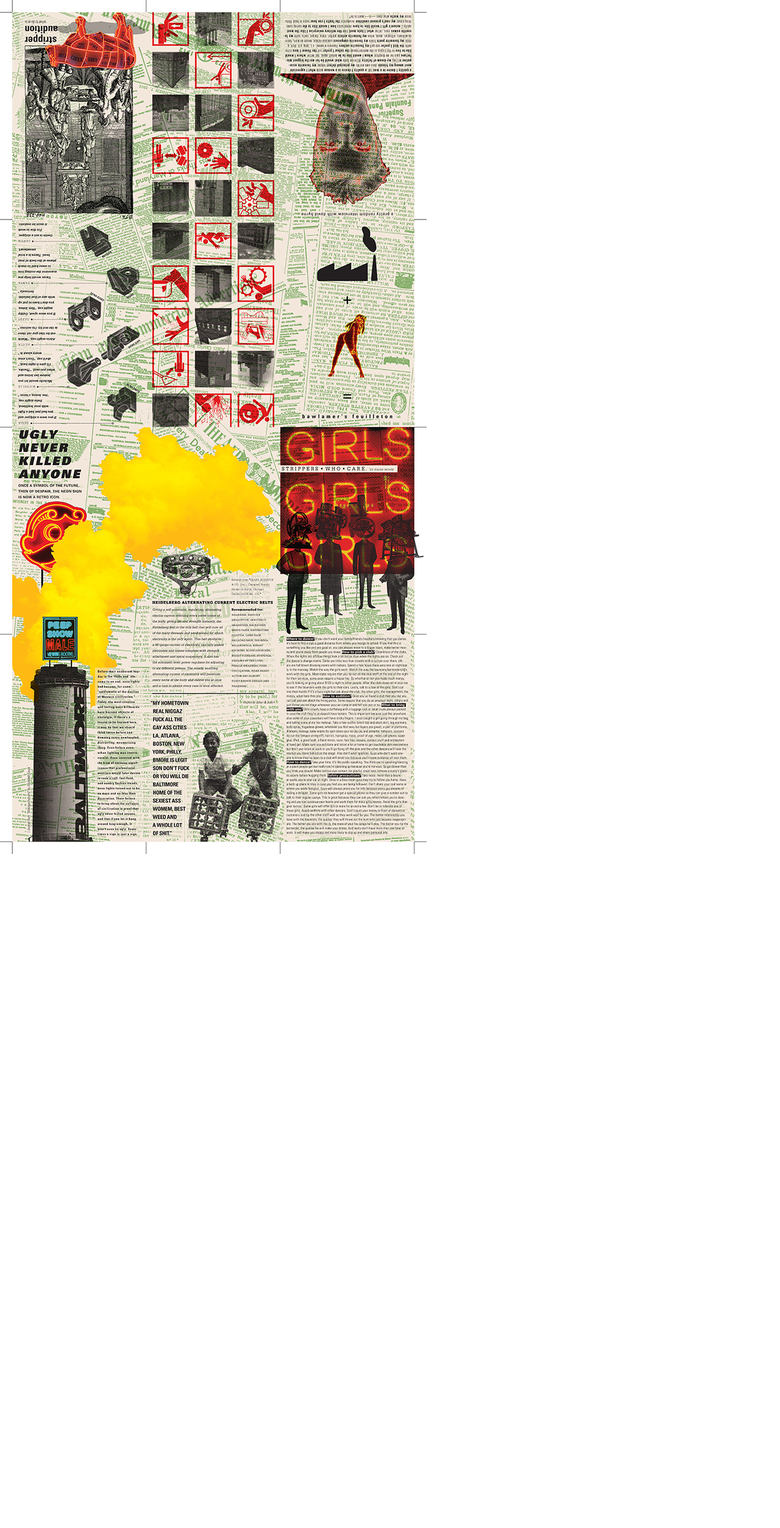
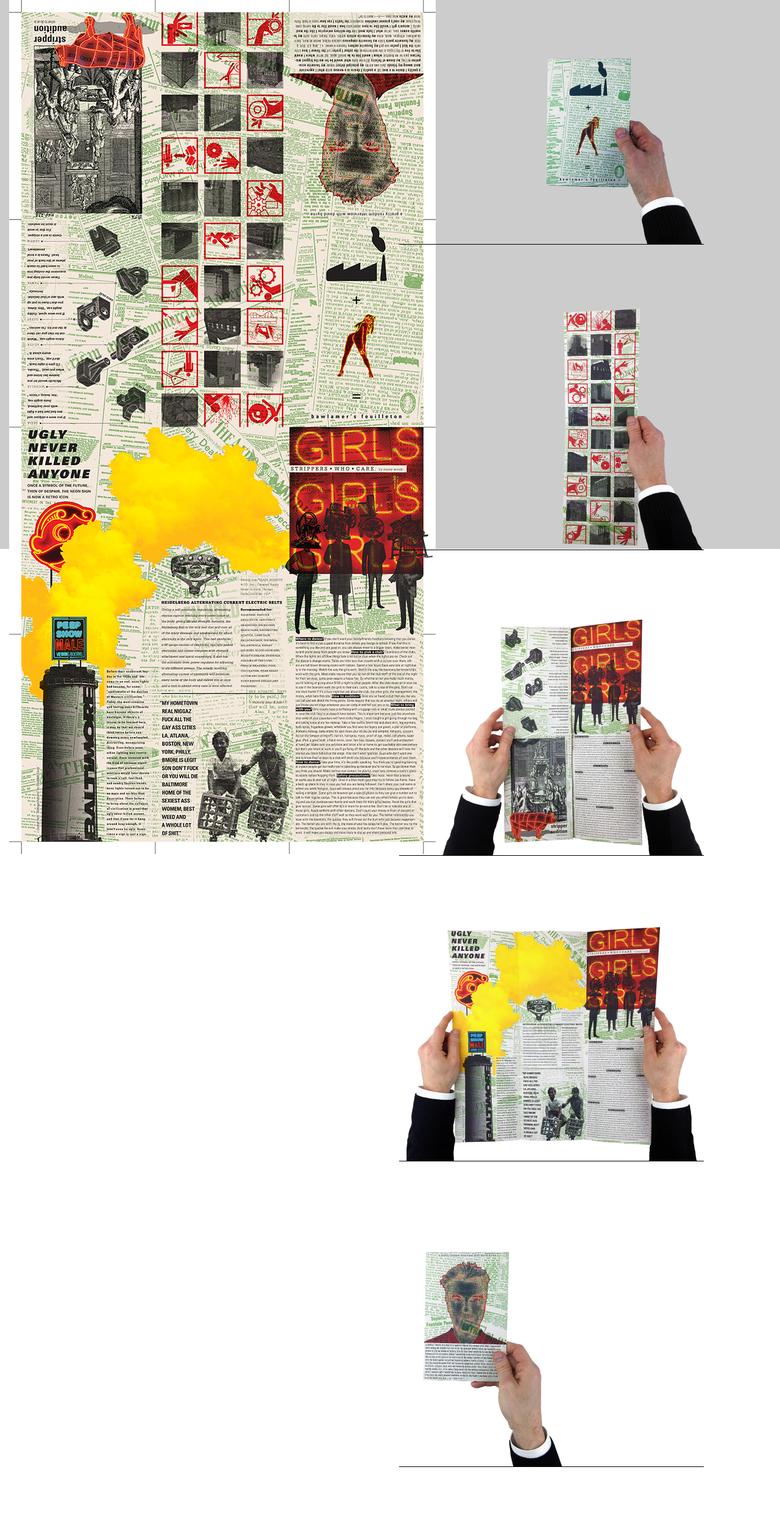
Before and after one commit to carolineportugal/estudioporto, a Jekyll site: the page built from _posts/2016-08-22-bawlamers-feuilleton.html, in a window 1280 px wide. Shown: the whole page at 61% size. Built offline with Jekyll 4.4.1, drawn with Linux system fonts in a browser that asks for light colours; nearby versions of some CDN libraries; some web fonts are replaced; before the commit the page ends 1400 px from its top, so only the background shows below that.

Commit message:
additions to zine project

```diff
--- a/_posts/2016-08-22-bawlamers-feuilleton.html
+++ b/_posts/2016-08-22-bawlamers-feuilleton.html
@@ -10,9 +10,27 @@ description:
 
     <h1 class="hidden-section-name">Bawlamer's Feuilleton</h1>
 
-      <div class="image-wrapper">
-          <img src="/media/bawlamers-feuilleton/zine_general.jpg">
-      </div>
+      <container>
+
+        <row>
+          <div class="col-sm-6">
+            <div class="">
+                <img src="/media/bawlamers-feuilleton/zine_general.jpg">
+            </div>
+          </div>
+
+          <div class="col-sm-6">
+            <div class="">
+                <img class="hands" src="/media/bawlamers-feuilleton/hand1.png">
+                <img class="hands" src="/media/bawlamers-feuilleton/hand2.png">
+                <img class="hands" src="/media/bawlamers-feuilleton/hand3.png">
+                <img class="hands" src="/media/bawlamers-feuilleton/hand4.png">
+                <img class="hands" src="/media/bawlamers-feuilleton/hand5.png">
+            </div>
+          </div>
+        </row>
+
+      </container>
 
 </section>
 
--- a/_sass/_bawlamers-feuilleton.scss
+++ b/_sass/_bawlamers-feuilleton.scss
@@ -1,15 +1,21 @@
-// Imports fonts
-// @import "https://fonts.googleapis.com/css?family=Playfair+Display:400,400i,700,900";
-// @import "https://fonts.googleapis.com/css?family=Fira+Sans:300,400i,700";
-
 // Variables
 // $serif-text:'Playfair Display', serif;
-// $sans-serif-text:'Fira Sans', sans-serif;
-// $charcoal: #3F3F3A;
-// $red: #F84339;
 // $beige:#F9F7ED;
 // $transition-time:.2s;
+$background: #ccc;
 
 // Code
-#quotes-generator{
+#bawlamers-feuilleton{
+  background: $background;
+  height:100vh;
+
+  .hands{
+    border-bottom: 1px solid #000;
+  }
+
+  .hands{
+    max-width: 500px;
+    margin-bottom:10rem;
+  }
+
 }
```
